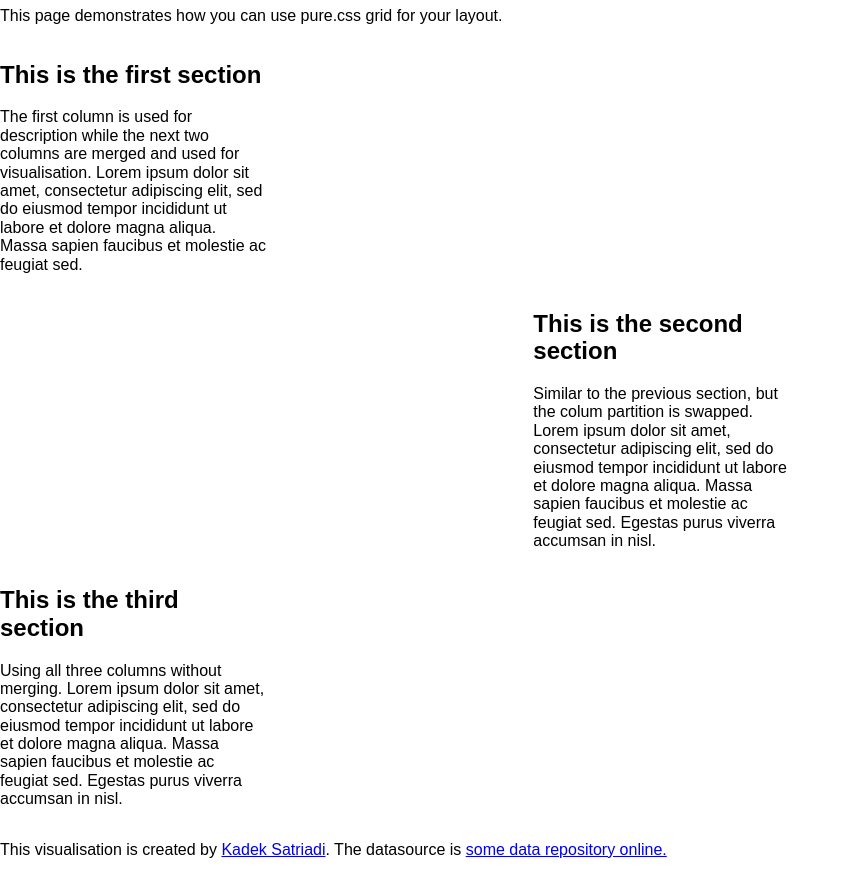
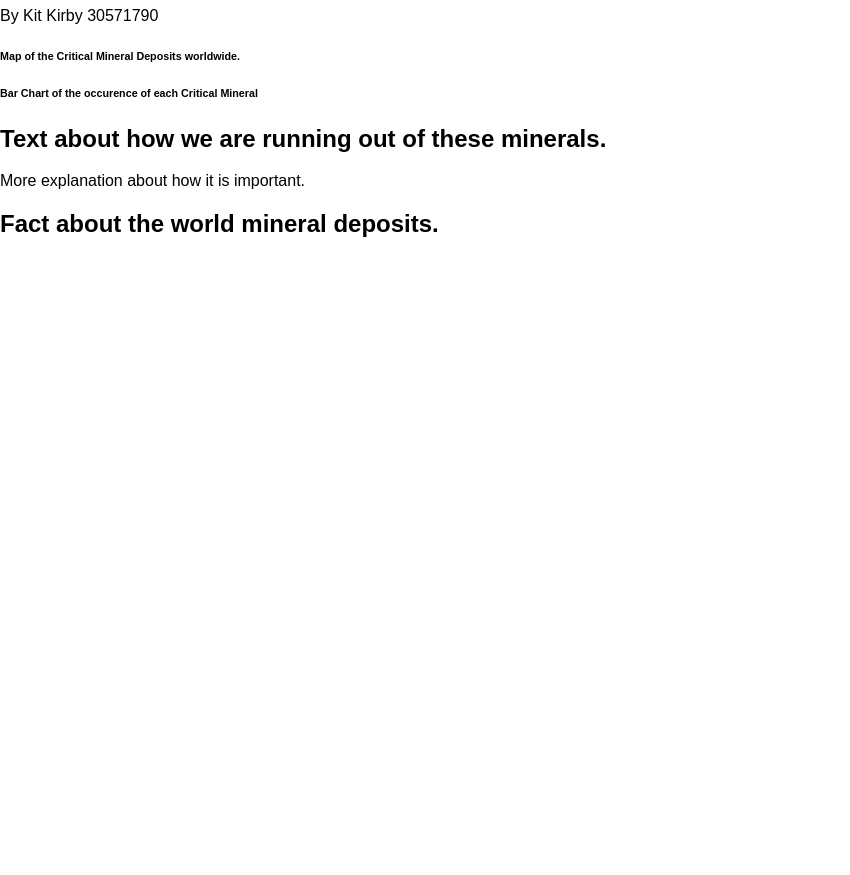
Before and after one commit to kkir0008/FIT3179-Assignment-2, a plain HTML site: page index.html in a window 1280 px wide. Shown: the part 73-948 px from the top of the page, without its empty margins (0-850 px from the left). After the commit the page ends 800 px from the top, so only its background shows below. Drawn offline with nearby package versions, Linux system fonts and the light colour scheme; a script that the page names is missing.

Commit message:
Add files via upload

```diff
--- a/index.html
+++ b/index.html
@@ -15,7 +15,7 @@
   <link rel="stylesheet" href="https://unpkg.com/purecss@2.0.3/build/pure-min.css" integrity="sha384-cg6SkqEOCV1NbJoCu11+bm0NvBRc8IYLRGXkmNrqUBfTjmMYwNKPWBTIKyw9mHNJ" crossorigin="anonymous">
   <meta name="viewport" content="width=device-width, initial-scale=1">
   <!-- styles css file -->
-    <link rel="stylesheet" type="text/css" href="css/styles.css">
+    <link rel="stylesheet" type="text/css" href="/css/styles.css">
 
 </head>
 <body style="width: 800px;">
@@ -23,66 +23,41 @@
 
     <div class="page">
 
-   <!-- pure grid group -->
-   <div class="pure-g">
-    <div class="pure-u-1-1">
-      <h1>Multiple Visualisations</h1>
-      <p>This page demonstrates how you can use pure.css grid for your layout.</p>
+
+
+        <div class="container">
+            <div class="Title">
+                <h1>FIT3179 Data Visuaisation Assignment 2</h1>
+                <p>By Kit Kirby 30571790</p>
             </div>
-  </div>
-<!-- end pure grid group -->
 
-  <!-- pure grid group -->
-  <div class="pure-g">
-      <div class="pure-u-1-3">
-        <div class="description description-left">
-          <h2>This is the first section</h2>
-          <p>The first column is used for description while the next two columns are merged and used for visualisation. Lorem ipsum dolor sit amet, consectetur adipiscing elit, sed do eiusmod tempor incididunt ut labore et dolore magna aliqua. Massa sapien faucibus et molestie ac feugiat sed. </p>
-        </div>
-      </div>
-      <div class="pure-u-2-3">
-        <div id="vis1" class="vis-container"></div>
-      </div>
-  </div>
-  <!-- end pure grid group -->
 
-  <!-- pure grid group -->
-  <div class="pure-g">
-      <div class="pure-u-2-3">
-        <div id="vis2"  class="vis-container"></div>
-      </div>
-      <div class="pure-u-1-3">
-        <div class="description description-right">
-          <h2>This is the second section</h2>
-          <p>Similar to the previous section, but the colum partition is swapped. Lorem ipsum dolor sit amet, consectetur adipiscing elit, sed do eiusmod tempor incididunt ut labore et dolore magna aliqua. Massa sapien faucibus et molestie ac feugiat sed. Egestas purus viverra accumsan in nisl.</p>
+            <div class="Map">
+              <div class="Map-Vis"></div>
+              <div id="Map" class="vis-container"></div>
+              <div class="Map-Desc">
+                <h6>Map of the Critical Mineral Deposits worldwide.</h6>
               </div>
             </div>
 
-  </div>
-  <!-- end pure grid group -->
-
-  <!-- pure grid group -->
-  <div class="pure-g">
-    <div class="pure-u-1-3">
-      <div class="description description-left">
-        <h2>This is the third section</h2>
-        <p>Using all three columns without merging. Lorem ipsum dolor sit amet, consectetur adipiscing elit, sed do eiusmod tempor incididunt ut labore et dolore magna aliqua. Massa sapien faucibus et molestie ac feugiat sed. Egestas purus viverra accumsan in nisl.</p>
+            <div class="BarChart">
+              <div class="BarChart-Vis"></div>
+              <div id="BarChart"  class="vis-container"></div>
+              <div class="BarChart-Desc">
+                <h6>Bar Chart of the occurence of each Critical Mineral</h6>
               </div>
             </div>
-    <div class="pure-u-1-3">
-      <div id="vis4"  class="vis-container"></div>
-    </div>
-    <div class="pure-u-1-3">
-      <div id="vis3"  class="vis-container"></div>
+
+            <div class="Text2">
+                <h2>Text about how we are running out of these minerals.</h2>
+            <p>More explanation about how it is important.</p>
+            <div id="PieChart"  class="vis-container"></div>
             </div>
 
+            <div class="Text1">
+                <h2>Fact about the world mineral deposits.</h2>
             </div>
-  <!-- end pure grid group -->
 
-  <div class="pure-g">
-    <div class="pure-u-1-1 small-font">
-      <p>This visualisation is created by <a href="https://github.com/KadekSatriadi" target="_blank">Kadek Satriadi</a>. The datasource is <a href="#"" target="_blank">some data repository online</href>.</p>
-    </div>
         </div>
 
 
```
Lines whose indentation alone changed are shown as unchanged.
